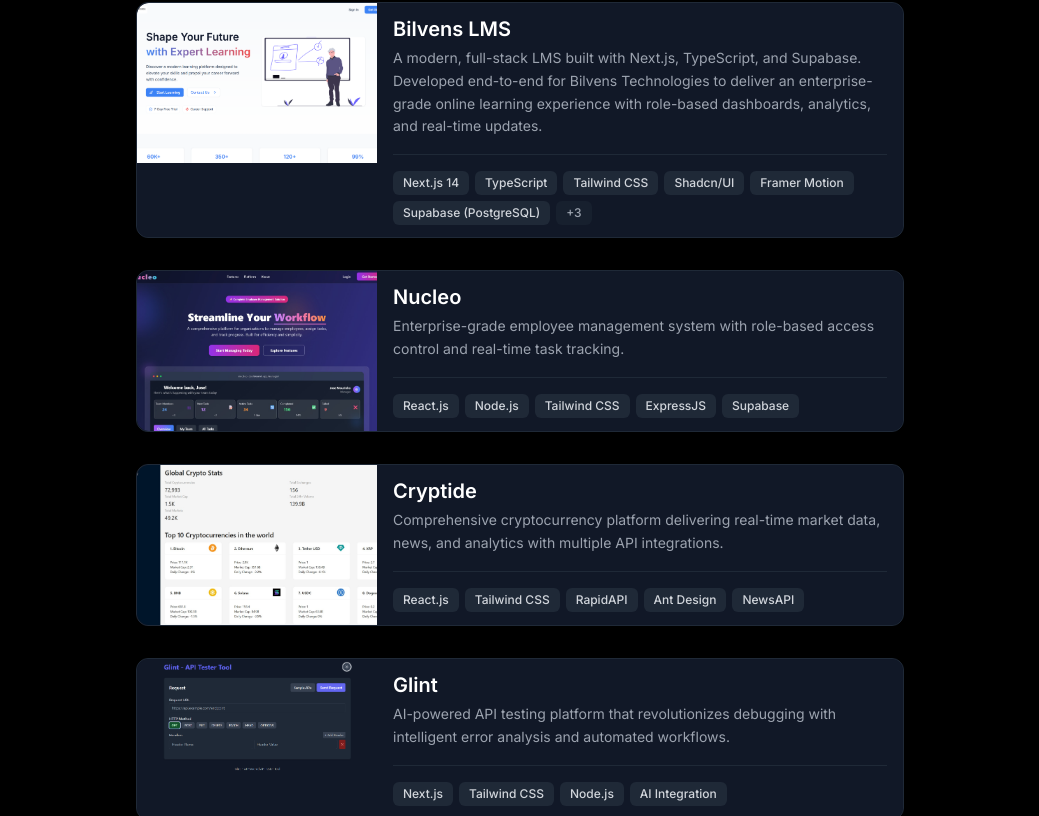
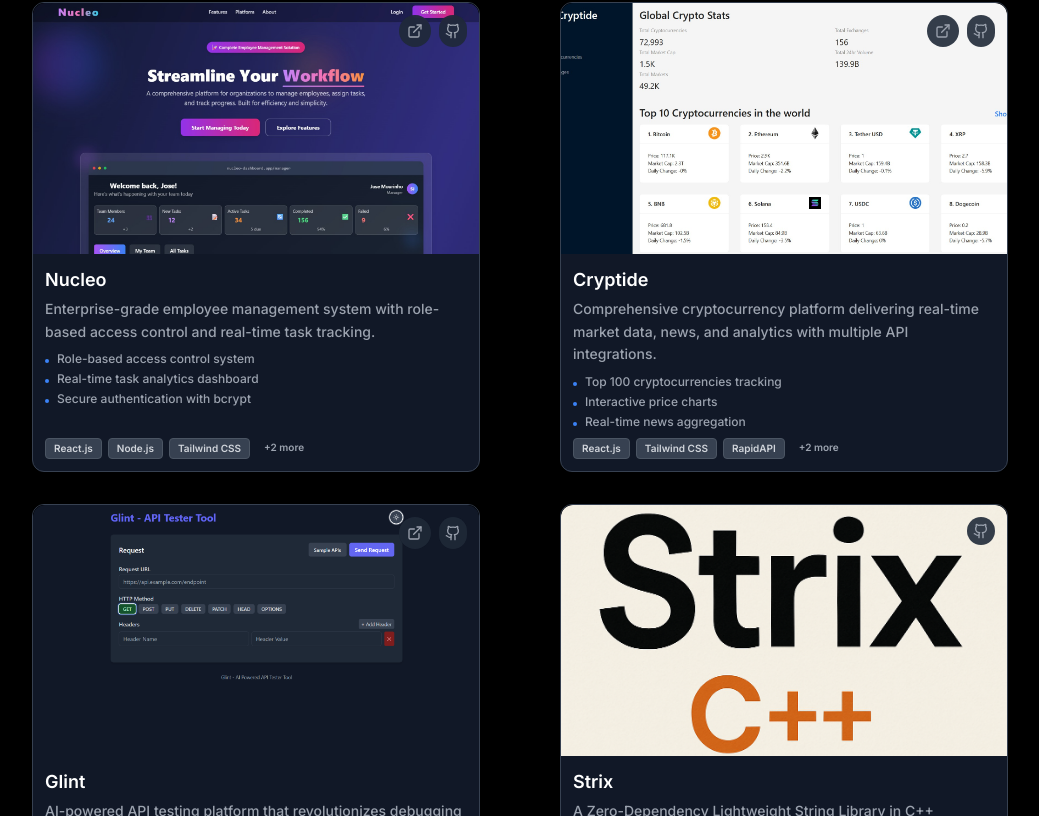
Before and after one commit to anuptiwari17/portfolio, a Next.js app: page / in a window 1280 px wide. Shown: the part 1984-2800 px from the top of the page, without its empty margins (120-1159 px from the left). Built offline with nearby package versions, Linux system fonts and the light colour scheme.

Commit message:
modified projects section

```diff
--- a/src/components/ProjectCard.js
+++ b/src/components/ProjectCard.js
@@ -5,7 +5,7 @@
 import Link from 'next/link'
 import Image from 'next/image'
 
-export default function ProjectCard({ project, index = 0, linkTo, showTechLimit = 6 }) {
+export default function ProjectCard({ project, index = 0, linkTo, showTechLimit = 3 }) {
   const handleLinkClick = (e) => {
     e.stopPropagation()
     e.preventDefault()
@@ -13,45 +13,32 @@
 
   return (
     <motion.div
-      initial={{ opacity: 0, y: 20 }}
+      initial={{ opacity: 0, y: 30 }}
       whileInView={{ opacity: 1, y: 0 }}
       transition={{ delay: index * 0.1, duration: 0.6 }}
       viewport={{ once: true }}
-      className="w-full max-w-3xl mx-auto mb-8"
+      className="group w-full max-w-md mx-auto bg-white dark:bg-gray-900 rounded-xl border border-gray-200 dark:border-gray-700 overflow-hidden shadow-sm hover:shadow-md hover:border-blue-300 dark:hover:border-blue-500 transition-all duration-300"
     >
-      <div className="group relative">
-        <div className="bg-white dark:bg-gray-900 rounded-xl border border-gray-200 dark:border-gray-800 overflow-hidden transition-all duration-300 hover:shadow-lg hover:shadow-gray-200/30 dark:hover:shadow-gray-800/30 group-hover:border-blue-400/50 relative">
-
-          {/* Glow border effect */}
-          <div className="absolute inset-0 rounded-xl border-2 border-transparent group-hover:border-blue-400/30 pointer-events-none transition-all duration-500 -z-10"></div>
-
-          {/* Subtle corner accents */}
-          <div className="absolute top-2 right-2 h-2 w-2 border-t border-r border-transparent group-hover:border-blue-400 transition-all duration-500 z-10"></div>
-          <div className="absolute bottom-2 left-2 h-2 w-2 border-b border-l border-transparent group-hover:border-blue-400 transition-all duration-500 z-10"></div>
-
-          <div className="relative flex bg-white dark:bg-gray-900 rounded-xl overflow-hidden">
-            {/* Image Section */}
-            <div className="relative w-60 h-[160px] flex-shrink-0 overflow-hidden">
+      <div className="h-full flex flex-col">
+        <div className="relative aspect-video bg-white dark:bg-black overflow-hidden">
           <Link href={linkTo || '#'} className="block h-full">
             <Image
               src={project.image}
               alt={project.title}
-                  width={240}
-                  height={200}
-                  quality={90}
-                  className="w-full h-full object-cover"
+              width={320}
+              height={320}
+              quality={100}
+              className="w-full h-full object-cover rounded-t-xl transition-transform duration-300 group-hover:scale-[1.03]"
             />
           </Link>
-
-              {/* Action Buttons */}
-              <div className="absolute top-3 right-3 flex gap-2 opacity-0 group-hover:opacity-100 transition-all duration-300">
+          <div className="absolute top-3 right-3 flex gap-2">
             {project.liveLink && (
               <button
                 onClick={(e) => {
                   handleLinkClick(e)
                   window.open(project.liveLink, '_blank')
                 }}
-                    className="p-2.5 bg-white/95 dark:bg-gray-800/95 rounded-lg text-gray-600 dark:text-gray-400 hover:text-blue-600 dark:hover:text-blue-400 transition-colors duration-200 shadow-lg backdrop-blur-sm"
+                className="p-2 bg-white/90 dark:bg-gray-800/90 rounded-full text-gray-600 dark:text-gray-400 hover:text-blue-600 dark:hover:text-blue-400 transition-colors duration-200 backdrop-blur-sm"
               >
                 <ExternalLink size={16} />
               </button>
@@ -61,41 +48,49 @@
                 handleLinkClick(e)
                 window.open(project.githubLink, '_blank')
               }}
-                  className="p-2.5 bg-white/95 dark:bg-gray-800/95 rounded-lg text-gray-600 dark:text-gray-400 hover:text-blue-600 dark:hover:text-blue-400 transition-colors duration-200 shadow-lg backdrop-blur-sm"
+              className="p-1.5 bg-white/90 dark:bg-gray-800/90 rounded-full text-gray-600 dark:text-gray-400 hover:text-blue-600 dark:hover:text-blue-400 transition-colors duration-200 backdrop-blur-sm"
             >
               <Github size={16} />
             </button>
           </div>
         </div>
 
-            {/* Content Section */}
-            <Link href={linkTo || '#'} className="flex-1 min-w-0">
-              <div className="px-4 py-3 flex flex-col gap-4">
-
-                {/* Header */}
-                <div className="flex-1 space-y-1">
+        <Link href={linkTo || '#'} className="flex-grow">
+          <div className="p-3 h-full flex flex-col">
             <h3
-                    className="text-xl font-semibold text-gray-900 dark:text-white group-hover:text-blue-600 dark:group-hover:text-blue-400 transition-colors duration-300"
+              className="text-lg font-semibold text-gray-900 dark:text-white mb-1"
               style={{ fontFamily: 'Fira Code, Inter, system-ui, sans-serif' }}
             >
               {project.title}
             </h3>
 
             <p
-                    className="text-gray-600 dark:text-gray-400 text-sm leading-relaxed group-hover:text-gray-700 dark:group-hover:text-gray-300 transition-colors duration-300"
-                    style={{ fontFamily: 'Inter, system-ui, sans-serif' }}
+              className="text-gray-600 dark:text-gray-400 text-sm leading-relaxed mb-2 font-medium"
+              style={{ fontFamily: 'Plus Jakarta Sans, Inter, system-ui, sans-serif' }}
             >
               {project.description}
             </p>
+
+            <div className="mb-2">
+              <ul className="space-y-1">
+                {project.highlights.map((highlight, i) => (
+                  <li
+                    key={i}
+                    className="text-xs text-gray-500 dark:text-gray-400 flex items-start font-medium space-x-2"
+                    style={{ fontFamily: 'Inter, system-ui, sans-serif' }}
+                  >
+                    <span className="w-1 h-1 bg-blue-500 rounded-full mt-2"></span>
+                    <span>{highlight}</span>
+                  </li>
+                ))}
+              </ul>
             </div>
 
-                {/* Technologies */}
-                <div className="pt-4 border-t border-gray-100 dark:border-gray-800">
-                  <div className="flex flex-wrap gap-1.5">
+            <div className="mt-auto flex flex-wrap gap-1.5">
               {project.technologies.slice(0, showTechLimit).map((tech, i) => (
                 <span
                   key={i}
-                        className="px-2.5 py-1 text-xs font-medium bg-gray-100 dark:bg-gray-800 text-gray-700 dark:text-gray-300 rounded-md hover:bg-gray-200 dark:hover:bg-gray-700 transition-colors duration-200"
+                  className="px-2 py-0.5 text-[10px] font-semibold bg-gray-100 dark:bg-gray-700 text-gray-700 dark:text-gray-300 rounded border border-gray-200 dark:border-gray-600"
                   style={{ fontFamily: 'Inter, system-ui, sans-serif' }}
                 >
                   {tech}
@@ -103,19 +98,15 @@
               ))}
               {project.technologies.length > showTechLimit && (
                 <span
-                        className="px-2.5 py-1 text-xs font-medium text-gray-500 dark:text-gray-400 bg-gray-50 dark:bg-gray-800/50 rounded-md"
+                  className="px-2 py-0.5 text-[10px] font-semibold text-gray-500 dark:text-gray-400"
                   style={{ fontFamily: 'Inter, system-ui, sans-serif' }}
                 >
-                        +{project.technologies.length - showTechLimit}
+                  +{project.technologies.length - showTechLimit} more
                 </span>
               )}
             </div>
           </div>
-
-              </div>
         </Link>
-          </div>
-        </div>
       </div>
     </motion.div>
   )
--- a/src/components/ProjectsPreview.js
+++ b/src/components/ProjectsPreview.js
@@ -29,7 +29,7 @@
           </p>
         </motion.div>
 
-        <div className="space-y-8 max-w-4xl mx-auto">
+        <div className="grid md:grid-cols-2 gap-8 max-w-5xl mx-auto">
           {projects.map((project, index) => (
             <ProjectCard
               key={project.id}
--- a/src/data/projects.js
+++ b/src/data/projects.js
@@ -1,62 +1,4 @@
 export const projects = [
-
-{
-  id: 'bilvens',
-  title: 'Bilvens LMS',
-  description: 'A modern, full-stack LMS built with Next.js, TypeScript, and Supabase. Developed end-to-end for Bilvens Technologies to deliver an enterprise-grade online learning experience with role-based dashboards, analytics, and real-time updates.',
-  technologies: [
-    'Next.js 14',
-    'TypeScript',
-    'Tailwind CSS',
-    'Shadcn/UI',
-    'Framer Motion',
-    'Supabase (PostgreSQL)',
-    'JWT Authentication',
-    'bcrypt.js',
-    'Lucide React'
-  ],
-  highlights: [
-    'Developed a complete LMS platform with separate interfaces for administrators and students',
-    'Implemented custom JWT authentication and role-based access system for secure multi-user workflows',
-    'Designed and normalized PostgreSQL schema using Supabase with efficient relationships and constraints',
-    'Integrated YouTube API for video modules with progress tracking and analytics',
-    'Built responsive, mobile-first UI with Tailwind CSS and Shadcn/UI, enhanced by Framer Motion animations',
-    'Implemented CSV export, announcement broadcasting, and real-time progress tracking using Supabase APIs',
-    'Adopted modern TypeScript, ESLint, Prettier, and reusable React component architecture',
-    'Wrote detailed documentation for folder structure, schema design, and setup instructions'
-  ],
-  image: '/bilvens.png',
-  liveLink: 'https://bilvens.vercel.app',
-  githubLink: 'Private Repository (Proprietary Project)',
-  category: 'Education Technology',
-  duration: 'Jan 2025 – Apr 2025',
-  team: 'Freelance Contract (Solo Development)',
-  status: 'Live',
-  featured: true,
-  overview: 'Bilvens LMS is a full-stack Learning Management System built for Bilvens Technologies. It features a complete admin–student ecosystem with secure authentication, course management, analytics dashboards, and real-time progress tracking.',
-  features: [
-    'Admin and Student dashboards with role-based access control',
-    'Course and module management with YouTube video integration',
-    'Real-time progress tracking and announcement system',
-    'CSV export and analytics dashboard for admins',
-    'Responsive, mobile-first design with smooth UI animations',
-    'JWT-based authentication and secure password hashing'
-  ],
-  challenges: [
-    'Designing scalable database schema with relational consistency',
-    'Implementing custom authentication flow outside Supabase Auth',
-    'Optimizing for responsiveness and performance across devices'
-  ],
-  learnings: [
-    'Advanced Next.js App Router and API Routes',
-    'PostgreSQL schema design and Supabase integration',
-    'Real-time updates and role-based access control'
-  ],
-  impact:
-    'Delivered a production-ready LMS platform that helped Bilvens digitize their training operations for over 500 users with robust backend security, a clean UI, and scalable architecture.'
-},
-
-
   {
     id: 'nucleo',
     title: 'Nucleo',
@@ -168,7 +110,7 @@
     learnings: [
       'AI integration in web applications',
       'Complex state management patterns',
-      'Advanced React.js features'
+      'Advanced Next.js features'
     ]
   },
   {
@@ -188,7 +130,7 @@
     duration: '1 week',
     team: 'Solo Project',
     status: 'Completed',
-    featured: false,
+    featured: true,
     overview: 'Strix is a lightweight, zero-dependency string library implemented in C++ from scratch, focusing on performance and memory efficiency.',
     features: [
       'Zero external dependencies',
@@ -208,7 +150,46 @@
       'C++ best practices and patterns',
       'Algorithm optimization techniques'
     ]
-  }
+  },
+
+  {
+  id: 'skystats',
+  title: 'SkyStats',
+  description: 'Interactive weather analytics app with real-time and 5-day forecast visualizations using OpenWeatherMap API.',
+  technologies: ['HTML', 'CSS', 'JavaScript', 'Python', 'Flask', 'Matplotlib', 'Seaborn', 'Pandas'],
+  highlights: [
+    'Real-time weather data fetching via OpenWeatherMap API',
+    '5-day forecast at 3-hour intervals',
+    'Visualizations for temperature, humidity, pressure, and wind speed'
+  ],
+  image: '/skystats.png',
+  liveLink: 'https://skystats.onrender.com',
+  githubLink: 'https://github.com/anuptiwari17/weather-details',
+  category: 'Data Visualization',
+  duration: '2 days',
+  team: 'Solo Project',
+  status: 'Live',
+  featured: false,
+  overview: 'SkyStats is a weather dashboard application that fetches current weather and 5-day forecasts using the OpenWeatherMap API and presents the data visually using Python plotting libraries. It provides users with charts and graphs that represent changes in temperature, pressure, humidity, and wind speed over time.',
+  features: [
+    'Live weather data for any location',
+    '5-day forecast broken into 3-hour intervals',
+    'Interactive line and bar charts using Matplotlib and Seaborn',
+    'Backend powered by Flask for data handling',
+    'Responsive and user-friendly frontend'
+  ],
+  challenges: [
+    'Parsing and organizing 3-hour interval forecast data',
+    'Synchronizing Python-generated visualizations with frontend rendering',
+    'Ensuring clean and responsive design for all screen sizes'
+  ],
+  learnings: [
+    'Working with real-world APIs and data structures',
+    'Integrating Python visualizations in web apps',
+    'Full-stack development from scratch using Python and JS'
+  ]
+}
+
 ];
 
 //helper functions
```
Lines whose indentation alone changed are shown as unchanged.
